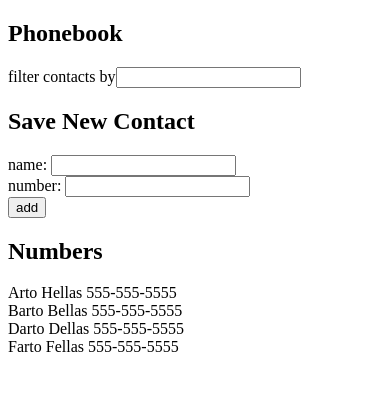
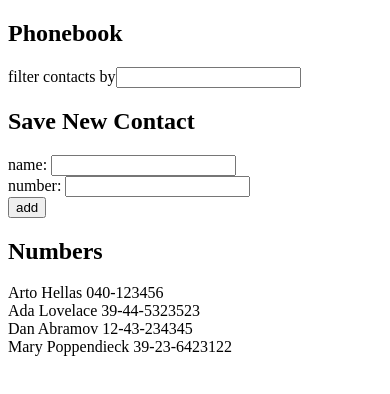
Before and after one commit to zaane/full-stack-open, a React (Vite) app in the folder part2/phonebook/: page / in a window 390 px wide. Shown: the top 394 px of the page. Built offline with nearby package versions, Linux system fonts and the light colour scheme; data requests are answered from the project's data file.

Commit message:
2.11 get phonebook data from server

```diff
--- /dev/null
+++ b/part2/phonebook/db.json
@@ -0,0 +1,24 @@
+{
+    "persons":[
+      {
+        "name": "Arto Hellas",
+        "number": "040-123456",
+        "id": 1
+      },
+      {
+        "name": "Ada Lovelace",
+        "number": "39-44-5323523",
+        "id": 2
+      },
+      {
+        "name": "Dan Abramov",
+        "number": "12-43-234345",
+        "id": 3
+      },
+      {
+        "name": "Mary Poppendieck",
+        "number": "39-23-6423122",
+        "id": 4
+      }
+    ]
+  }
--- a/part2/phonebook/package.json
+++ b/part2/phonebook/package.json
@@ -7,9 +7,11 @@
     "dev": "vite",
     "build": "vite build",
     "lint": "eslint . --ext js,jsx --report-unused-disable-directives --max-warnings 0",
-    "preview": "vite preview"
+    "preview": "vite preview",
+    "server": "json-server -p3001 --watch db.json"
   },
   "dependencies": {
+    "axios": "^1.6.8",
     "react": "^18.2.0",
     "react-dom": "^18.2.0"
   },
--- a/part2/phonebook/src/App.jsx
+++ b/part2/phonebook/src/App.jsx
@@ -1,4 +1,5 @@
-import { useState } from 'react'
+import axios from 'axios'
+import { useEffect, useState } from 'react'
 
 const Filter = (props) => {
   return <div>
@@ -58,25 +59,19 @@
       number: '555-555-5555',
       id: 1
     },
-    {
-      name: 'Barto Bellas',
-      number: '555-555-5555',
-      id: 2
-    },
-    {
-      name: 'Darto Dellas',
-      number: '555-555-5555',
-      id: 3
-    },
-    {
-      name: 'Farto Fellas',
-      number: '555-555-5555',
-      id: 4
-    }
   ])
+
   const [newName, setNewName] = useState('')
   const [newNumber, setNewNumber] = useState('')
   const [filter, setFilter] = useState('')
+
+  useEffect(() => {
+    axios
+      .get('http://localhost:3001/persons')
+      .then(response => {
+        setPersons(response.data)
+      })
+  }, [])
 
   const addContact = (event) => {
     event.preventDefault()
```
Also changed, not shown: 1 other file (tests, documents, lock files or other folders).
